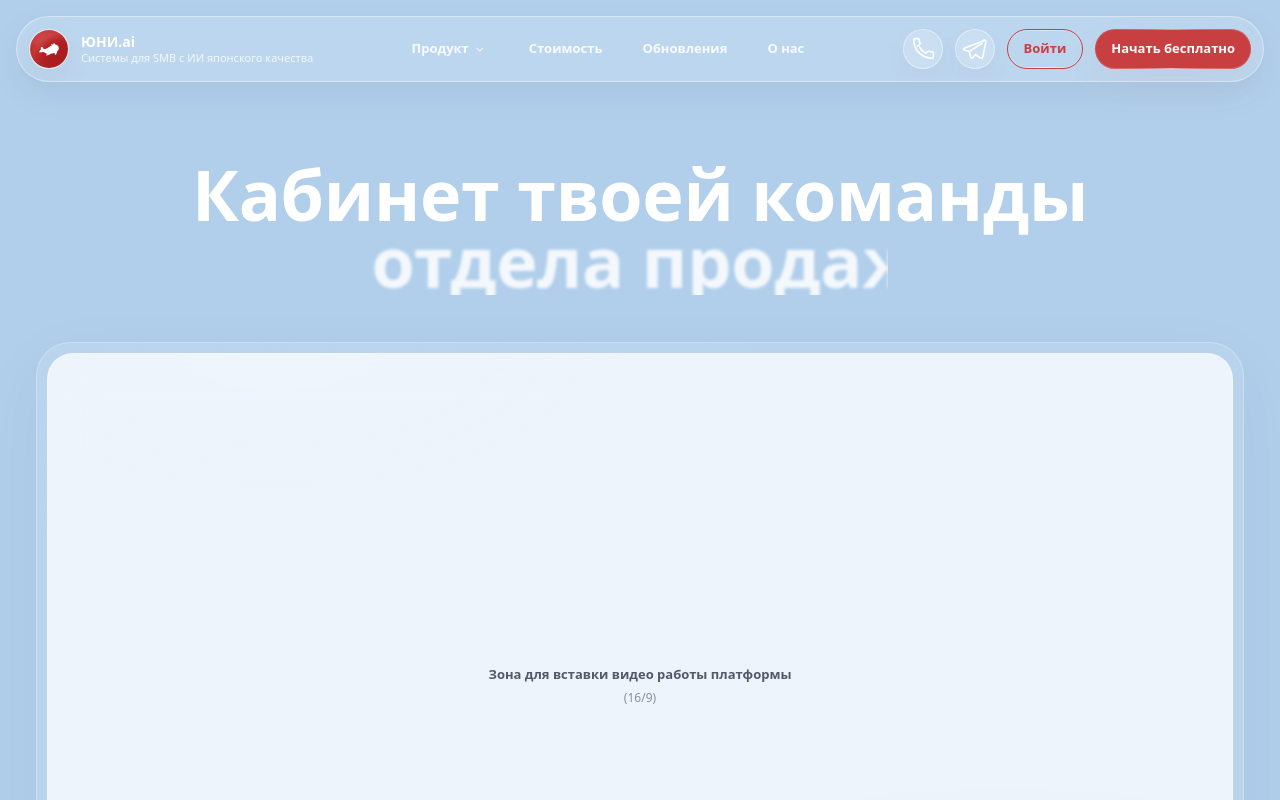
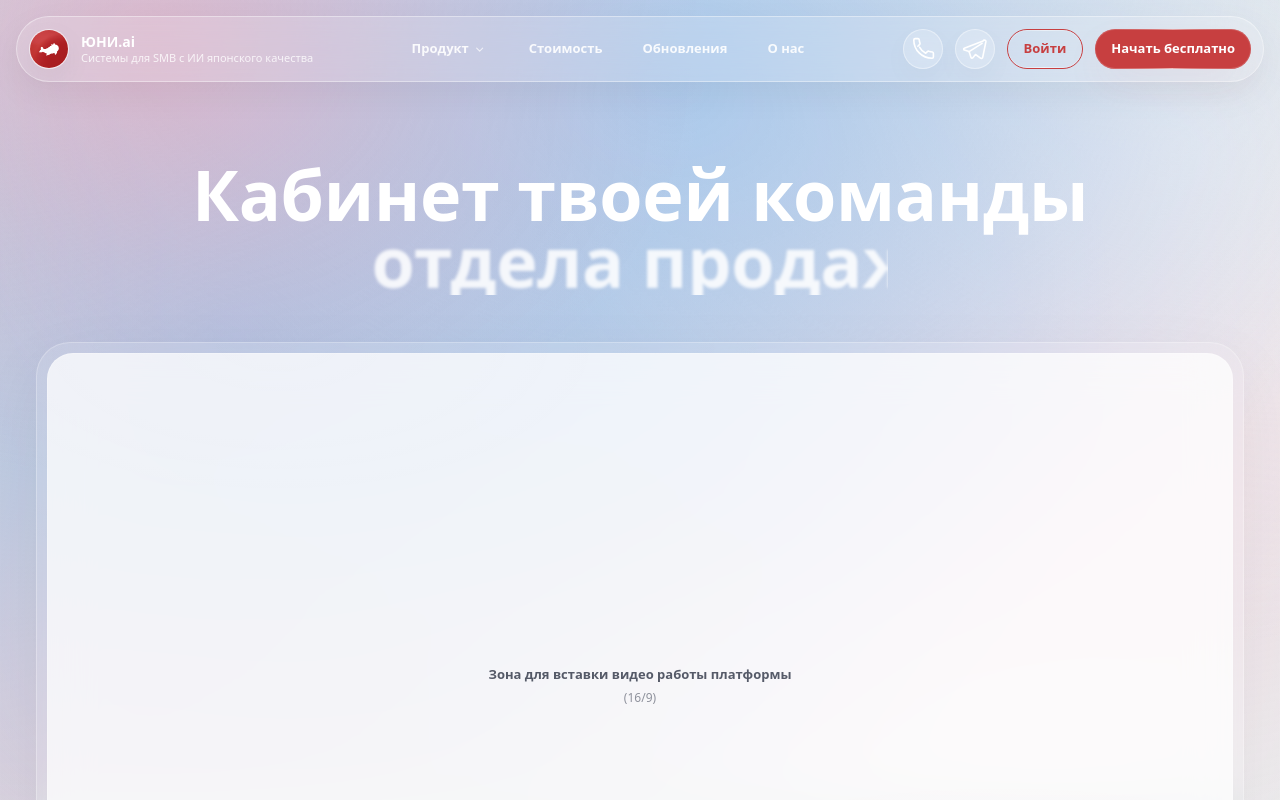
Before and after one commit to uniconsulting/uni.com, a Next.js app: page / in a window 1280 px wide. Shown: the top 800 px of the page. Built offline with nearby package versions, Linux system fonts and the light colour scheme.

Commit message:
Update globals.css

```diff
--- a/src/styles/globals.css
+++ b/src/styles/globals.css
@@ -15,16 +15,6 @@ body {
   font-family: var(--font-garet), system-ui, -apple-system, Segoe UI, Roboto, Arial, sans-serif;
   color: rgb(var(--fg-rgb));
   background: #d8dedf;
-}
-
-:root {
-  --japan-pattern-url: "/uni.com/bg/japan-pattern-01.svg";
-  --grain-url: "/uni.com/bg/grain.png";
-}
-
-/* базовый цвет у тебя уже стоит, но оставлю для целостности */
-html, body {
-  background: #b1cfeb;
 }
 
 /* слой общих градиентов на всю страницу */
```
